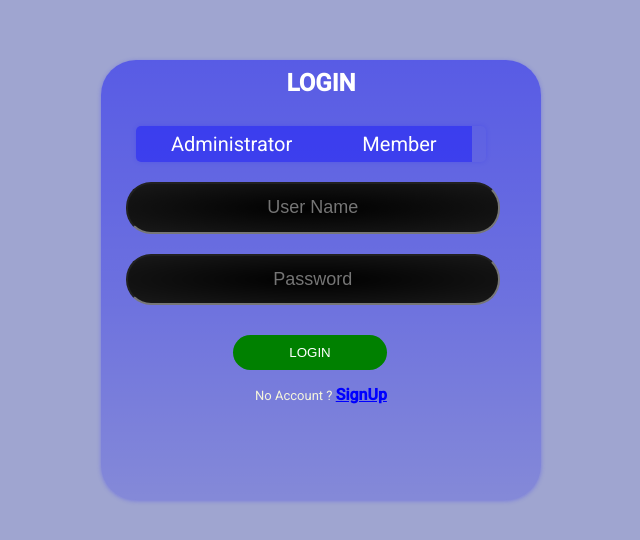
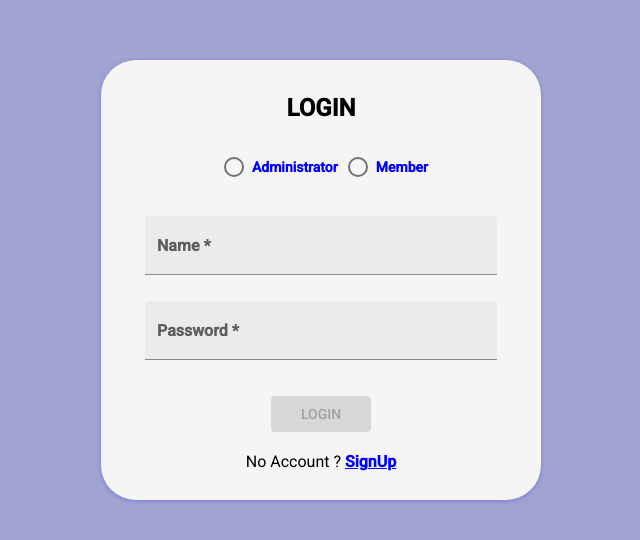
Before and after one commit to Eliebm/First_Project, an Angular app: page /logIn in a window 1280 px wide. Shown: the part 120-660 px from the top of the page, without its empty margins (319-959 px from the left). Built offline with nearby package versions, Linux system fonts and the light colour scheme.

Commit message:
redesign the Login Page with mat-input

```diff
--- a/src/app/login/login.component.html
+++ b/src/app/login/login.component.html
@@ -1,27 +1,44 @@
 <div class="container">
-    <div class="alert" [hidden]='haserrorMsg'>
-        <span class="closebtn" onclick="this.parentElement.style.display='none';">&times;</span>
-        {{errorMsg}}
-    </div>
+
     <div>
 
 
         <form id='frame1' class='frame1' [formGroup]="loginForm">
             <h1>LOGIN</h1>
-            <div class="radio">
-                <input class="radio-input" type="radio" name="type" value="admin" id="Admin" aria-label="type of user"
-                    (change)="clearErrorMessage()" formControlName="type">
-                <label class="radio-label" for="Admin" aria-label="admin">Administrator</label>
-                <input class="radio-input" type="radio" name="type" value="member" id="Member" aria-label="type of user"
-                    (change)="clearErrorMessage()" formControlName="type">
-                <label class="radio-label" for="Member" aria-label="member">Member</label>
-            </div>
-            <input id='username' class='form-control' type='text' placeholder='User Name' formControlName="name"
-                aria-label="user input" (change)="clearErrorMessage()" />
-            <input id='password' class='form-control' type='password' placeholder='Password' formControlName="password"
-                aria-label="password input" (change)="clearErrorMessage()" />
 
-            <button type="button" class='rectangle4' aria-label="login button " (click)="submit()">LOGIN</button>
+            <mat-radio-group color="warn" class="radio" aria-labelledby="example-radio-group-label"
+                formControlName="type" (change)="clearErrorMessage()">
+
+                <mat-radio-button class="radio-input admin" name="accounttype" value="admin" aria-label="type of user">
+                    Administrator
+
+                </mat-radio-button>
+                <mat-radio-button class="radio-input member" name="accounttype" value="member"
+                    aria-label="type of user">Member</mat-radio-button>
+
+            </mat-radio-group>
+
+            <mat-form-field class="form-control" appearance="fill">
+                <mat-label>Name </mat-label>
+                <input matInput type='text' placeholder="Ex. Name" formControlName="name" (click)="clearErrorMessage()"
+                    aria-label="user input" autocomplete="off">
+                <mat-error *ngIf="nameValid && nameValid.hasError('required')">
+                    Name is <strong>required</strong>
+                </mat-error>
+            </mat-form-field>
+
+            <mat-form-field class="form-control" appearance="fill">
+                <mat-label>Password </mat-label>
+                <input matInput type='password' formControlName="password" aria-label="password input"
+                    (click)="clearErrorMessage()">
+                <mat-error *ngIf="passwordValid && passwordValid.hasError('required')">
+                    Password is <strong>required</strong>
+                </mat-error>
+            </mat-form-field>
+
+
+            <button mat-raised-button aria-label="login button " color="primary" [disabled]="!loginForm.valid"
+                (click)="submit()">LOGIN</button>
             <div class="signup">
                 <p>No Account ? <a routerLink="/signUp">SignUp</a></p>
             </div>
--- a/src/app/login/login.component.scss
+++ b/src/app/login/login.component.scss
@@ -1,216 +1,117 @@
 @media only screen and (max-width:500px) {
-   .container{
-    width: 100%;
-
-   }
-    form{
-        position: fixed;
-         max-width:300px;
+    .container {
+        width: 100%;
 
     }
-    .alert{
 
-        max-width:220px;
+    form {
+        position: fixed;
+        max-width: 300px;
 
     }
-    .radio{
-        display: inline-flexbox;
-        flex-direction: column;
-        max-width:235px;
-        margin-left: auto;
-     }
-
-}
-@media only screen and (min-height:351px)and (max-height:590px){
-
-    form{
-        position:fixed;
-        margin-top:10%;
 
 
-      }
-
-      .alert{
-        position: sticky;
-        margin-top: 20px;
-
-      }
 
 
 }
-@media only screen and (max-height:350px){
-
-    form{
-        position:relative;
-        margin-top:20%;
 
 
-      }
-
-      .alert{
-        position: sticky;
-        margin-top: 20px;
-
-      }
 
 
-}
-.container{
+.container {
     height: 300px;
 }
 
 
- .alert {
-    position:absolute;
-    left:50%;
-    top: 10%;
-    width: 300px;
-    padding: 20px;
-    background-color: #f4433680;
-    color: white;
-    margin-bottom:0px 0 15px 100px;
-    transform: translate(-50%,-50%);
-    border-radius:35px;
-  }
 
-  /* The close button */
-  .closebtn {
-    margin-left: 15px;
-    color: white;
-    font-weight: bold;
-    float: right;
-    font-size: 22px;
-    line-height: 20px;
-    cursor: pointer;
-    transition: 0.3s;
-  }
-
-
-  .closebtn:hover {
-    color: black;
-  }
-
-
-
-form{
+form {
     display: flex;
     flex-direction: column;
     flex-wrap: wrap;
-    justify-content:flex-start;
+    justify-content: flex-start;
     box-sizing: border-box;
     position: absolute;
     width: 440px;
     height: 440px;
-    left:50%;
-    top:50%;
-    transform: translate(-50%,-50%);
-    background-image: linear-gradient(rgba(0, 0, 255, 0.447), rgba(0, 0, 255, 0.324),rgba(0, 0, 255, 0.169));
-
+    left: 50%;
+    top: 50%;
+    transform: translate(-50%, -50%);
+    background-color: whitesmoke;
     box-shadow: 0px 1px 4px rgba(55, 55, 245, 0.374);
     border-radius: 35px;
 
 }
 
-h1{
+h1 {
     font-weight: bold;
-    color: white;
+
     text-align: center;
     padding: 7px;
-    margin-bottom: 20px;
-}
-
-input{
-     width: 80%;
-     height: 30px;
-     margin:5px 25px 15px 25px;
-     background-image: radial-gradient(black,rgba(0, 0, 0, 0.902));
-     padding: 2%;
-     border-radius: 25px;
-     text-align: center;
-     color:wheat;
-     font-size: large;
-
+    margin: 25px 0px;
 
 }
 
-input:focus{
-
-    outline: none;
+.form-control {
+    width: 80%;
+    margin: 4px auto 0px auto;
+    font-size: 16px;
+    font-weight: bold;
 }
 
 
 
-.signup{
+
+
+.signup {
+    margin-top: 5px;
     text-align: center;
 
 }
+
 .signup p {
-    color: beige;
-    font-size: small;
+    color: black;
+    font-size: 16px;
 }
-.signup a{
-    color:blue;
+
+.signup a {
+    color: blue;
     font-weight: bold;
     font-size: medium;
 }
-.signup a:hover{
-   text-decoration: underline;
+
+.signup a:hover {
+    text-decoration: underline;
 
 
     cursor: pointer;
 
 }
 
-button{
 
-    width: 35%;
-    height: 35px;
-    margin:15px 30% 15px 30%;
-    background-color:green;
-    padding:2%;
-    border-radius: 25px;
-    border: 0;
-    text-align: center;
-    color: white;
 
-}
-button:hover{
-    cursor: pointer;
-    transform: scale(1.05);
-}
 
-.radio{
-    display: inline-flex;
-    overflow: hidden;
-    border-radius: 5px;
-    box-shadow: 0 0 5px rgba(0, 0, 255, 0.135);
-    width: 350px;
-    margin:0 0 15px 35px;
-    color: white;
 
-}
-.radio-input{
-    display: none;
-}
-
-.radio-label{
-    padding: 8px 35px;
-    font-size: 20px;
-    cursor: pointer;
-    background-color: rgba(0, 0, 255, 0.372);
-    transition: background 0.1s;
-}
-.radio-input:checked + .radio-label{
-
-    background-color: rgba(255, 255, 255, 0.637);
-    color: blue;
-}
-
-.form-control.ng-touched.ng-invalid{
-
-    border:2px solid red ;
-    background-color: rgba(255, 0, 0, 0.402);
-    color:red;
+.radio-input {
+    margin-left: 10px;
+    margin-bottom: 10px;
 
 
 }
+
+
+.radio {
+    display: flex;
+    flex-direction: row;
+    align-content: center;
+    justify-content: center;
+    margin: 0px auto 25px auto;
+
+    color: blue;
+    font-weight: 700;
+
+}
+
+button {
+    width: 100px;
+    margin: 15px auto;
+}
--- a/src/app/login/login.component.ts
+++ b/src/app/login/login.component.ts
@@ -1,7 +1,10 @@
 import { Component, OnInit } from '@angular/core';
 import { AccountService } from '../account.service';
-import { FormControl, FormGroup, Validators } from '@angular/forms';
+import { FormControl, FormGroup, FormGroupDirective, NgForm, Validators } from '@angular/forms';
 import { environment } from 'src/environments/environment';
+
+import { MatSnackBar, MatSnackBarHorizontalPosition, MatSnackBarVerticalPosition } from '@angular/material/snack-bar';
+
 
 @Component({
   selector: 'pm-login',
@@ -10,17 +13,19 @@ import { environment } from 'src/environments/environment';
 })
 
 export class LoginComponent implements OnInit {
-  private localUrl = environment.baseUrl;
-  haserrorMsg: boolean = true;
-  errorMsg: string = "";
+  private _localUrl = environment.baseUrl;
   storage: any;
+  horizontalPosition: MatSnackBarHorizontalPosition = 'center';
+  verticalPosition: MatSnackBarVerticalPosition = 'top';
+
 
   loginForm = new FormGroup({
     name: new FormControl(null, [Validators.required]),
     password: new FormControl(null, [Validators.required]),
-    type: new FormControl(null, [Validators.required])
+    type: new FormControl('', [Validators.required])
 
   });
+
   get nameValid() {
 
     return this.loginForm.get('name');
@@ -35,7 +40,8 @@ export class LoginComponent implements OnInit {
 
 
   }
-  constructor(private accountserv: AccountService) {
+
+  constructor(private accountserv: AccountService, private _snackBar: MatSnackBar) {
 
   }
 
@@ -48,8 +54,8 @@ export class LoginComponent implements OnInit {
 
   submit(): void {
     if (this.loginForm.invalid) {
-      this.haserrorMsg = false;
-      this.errorMsg = "there are items that require your attention !";
+      this.openSnackBar("There Are Items That require your attention !");
+
     }
     else {
 
@@ -58,10 +64,10 @@ export class LoginComponent implements OnInit {
 
         sessionStorage.setItem('accountType', this.storage);
 
-        location.href = this.localUrl + "home";
+        location.href = this._localUrl + "home";
       } else {
-        this.haserrorMsg = false;
-        this.errorMsg = "You have Entered an Invalid Name Or Password. Please Try Again.";
+        this.openSnackBar("You have Entered an Invalid Name Or Password. Please Try Again.");
+
 
       }
     }
@@ -71,7 +77,12 @@ export class LoginComponent implements OnInit {
   }
 
   clearErrorMessage(): void {
-    this.haserrorMsg = true;
+    this._snackBar.dismiss();
   }
-
+  openSnackBar(msg: string): void {
+    this._snackBar.open(msg, 'Ok', {
+      horizontalPosition: this.horizontalPosition,
+      verticalPosition: this.verticalPosition,
+    });
+  }
 }
```
Also changed, not shown: src/app/login/login.module.ts (+10 -2 lines), src/assets/image/manage-315.svg (added).
